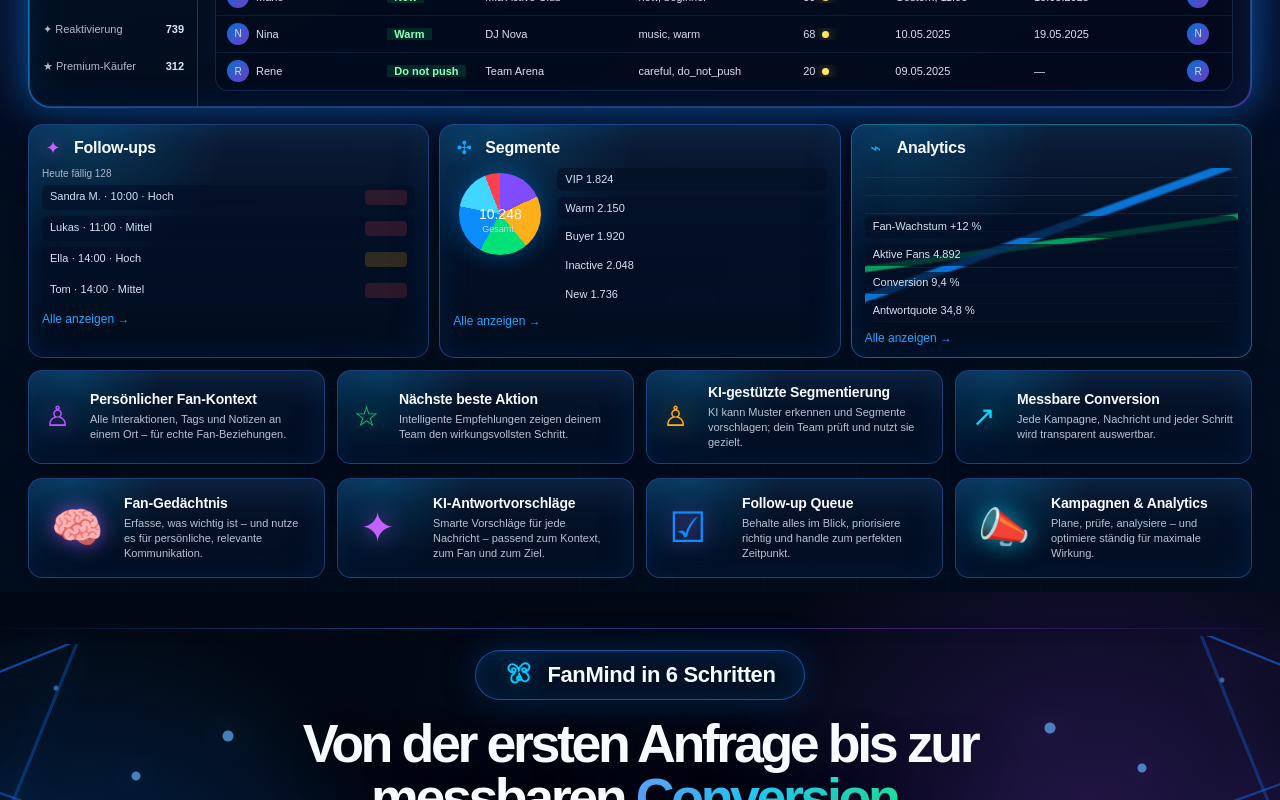
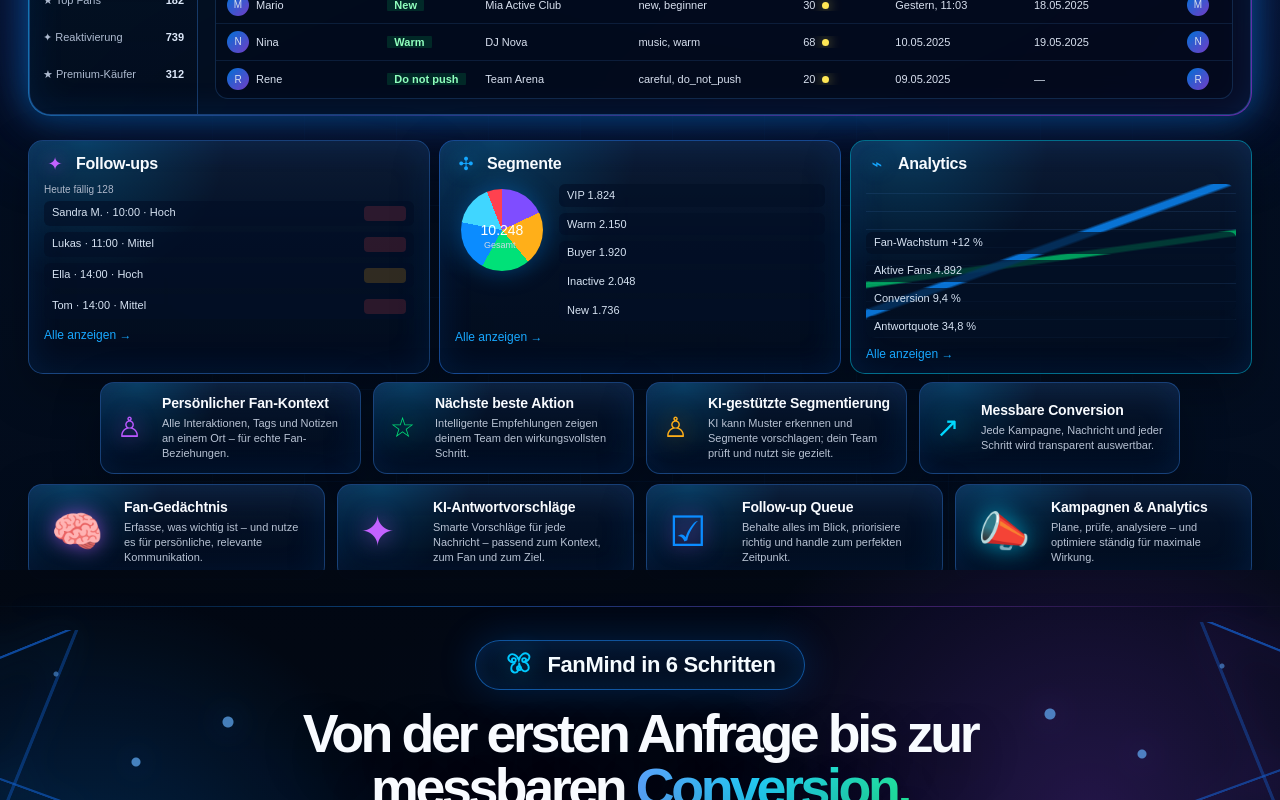
Before and after one commit to Bernds-tech/FanMind, a Next.js app: page /landing-v2 in a window 1280 px wide. Shown: the part 3178-3978 px from the top of the page. Built offline with nearby package versions, Linux system fonts and the light colour scheme.

Commit message:
Polish product showcase lower layout

```diff
--- a/src/app/landing-v2/landing-v2.module.css
+++ b/src/app/landing-v2/landing-v2.module.css
@@ -64,15 +64,15 @@
 .sixStepsSection {
   position: relative;
   z-index: 1;
-  margin-top: 20px;
-  padding: 30px 0 34px;
+  margin-top: 12px;
+  padding: 34px 0 34px;
   isolation: isolate;
 }
 
 .sixStepsSection::before {
   content: "";
   position: absolute;
-  inset: -28px -48px -18px;
+  inset: -36px -48px -18px;
   z-index: -3;
   background:
     radial-gradient(circle at 8% 20%, rgba(0, 132, 255, 0.24), transparent 18%),
@@ -84,7 +84,7 @@
 .sixStepsSection::after {
   content: "";
   position: absolute;
-  inset: 8px -48px auto;
+  inset: 0 -48px auto;
   z-index: -2;
   height: 1px;
   background: linear-gradient(90deg, transparent, rgba(24, 140, 255, 0.44), rgba(168, 76, 255, 0.36), transparent);
@@ -1899,7 +1899,7 @@
   position: relative;
   z-index: 1;
   margin-top: 22px;
-  padding: 22px 0 22px;
+  padding: 22px 0 14px;
   isolation: isolate;
 }
 
@@ -1920,7 +1920,7 @@
       transparent 26%
     ),
     radial-gradient(circle at 88% 7%, rgba(0, 120, 255, 0.16), transparent 20%),
-    linear-gradient(180deg, rgba(1, 8, 21, 0.02), rgba(3, 13, 31, 0.9));
+    linear-gradient(180deg, rgba(1, 8, 21, 0.02) 0%, rgba(3, 13, 31, 0.88) 72%, rgba(2, 10, 24, 0.72) 100%);
 }
 
 .showcaseGridGlow {
@@ -1992,8 +1992,8 @@
     minmax(260px, 0.26fr)
     minmax(760px, 1fr)
     minmax(260px, 0.26fr);
-  gap: clamp(16px, 1.4vw, 24px);
-  align-items: center;
+  gap: clamp(14px, 1.25vw, 22px);
+  align-items: start;
 }
 
 .showcaseStage > * {
@@ -2002,7 +2002,8 @@
 
 .showcaseSideColumn {
   display: grid;
-  gap: 10px;
+  gap: 9px;
+  padding-top: 8px;
 }
 
 .showcaseMiniCard,
@@ -2475,8 +2476,8 @@
 .showcaseInsightCard {
   display: grid;
   align-content: start;
-  min-height: 142px;
-  padding: 12px 13px;
+  min-height: 138px;
+  padding: 12px 15px;
   border-radius: 15px;
 }
 
@@ -2608,8 +2609,9 @@
   display: grid;
   grid-template-columns: repeat(4, minmax(0, 1fr));
   gap: 12px;
-  margin-top: 12px;
-  padding-inline: clamp(180px, 18vw, 300px);
+  width: min(1120px, 100%);
+  margin: 8px auto 0;
+  padding-inline: clamp(18px, 2.6vw, 42px);
 }
 
 .showcaseBenefitGrid article {
@@ -2617,8 +2619,8 @@
   grid-template-columns: 34px 1fr;
   align-items: center;
   gap: 11px;
-  min-height: 78px;
-  padding: 13px 16px;
+  min-height: 74px;
+  padding: 12px 16px;
   border-radius: 14px;
 }
 
@@ -2667,7 +2669,7 @@
   display: grid;
   grid-template-columns: repeat(4, minmax(0, 1fr));
   gap: 12px;
-  margin-top: 14px;
+  margin-top: 10px;
 }
 
 .showcaseFeatureStrip article {
@@ -2675,8 +2677,8 @@
   grid-template-columns: 58px 1fr;
   align-items: center;
   gap: 15px;
-  min-height: 92px;
-  padding: 16px 22px;
+  min-height: 86px;
+  padding: 14px 22px;
   border-radius: 14px;
 }
 
@@ -2891,7 +2893,8 @@
   }
 
   .showcaseBenefitGrid {
-    padding-inline: clamp(120px, 14vw, 235px);
+    width: min(1080px, 100%);
+    padding-inline: clamp(16px, 2vw, 34px);
   }
   .processTrack {
     gap: 16px;
```
